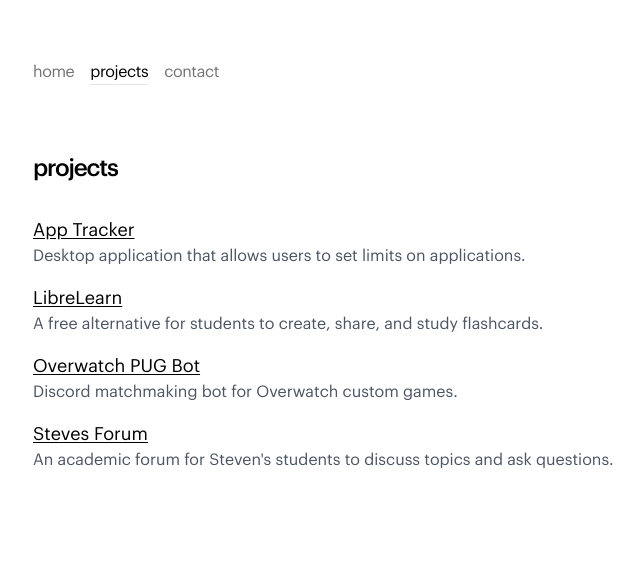
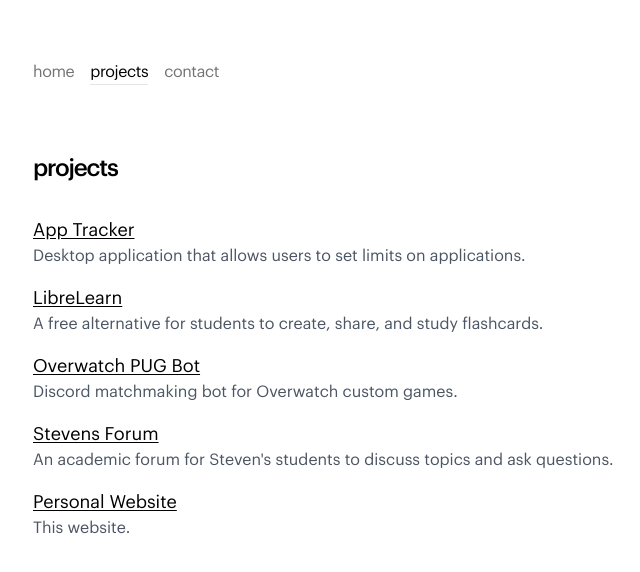
Before and after one commit to albionkaferi/personal-website, a Next.js app: page /projects in a window 1280 px wide. Shown: the top 572 px of the page, without its empty margins (271-911 px from the left). Built offline with nearby package versions, Linux system fonts and the light colour scheme.

Commit message:
added project content

```diff
--- a/app/projects/page.tsx
+++ b/app/projects/page.tsx
@@ -22,9 +22,14 @@ const projects = [
     href: 'https://github.com/albionkaferi/pug-bot'
   },
   {
-    title: 'Steves Forum',
+    title: 'Stevens Forum',
     description: 'An academic forum for Steven\'s students to discuss topics and ask questions.',
-    href: 'https://github.com/cloh54/StevesForum'
+    href: 'https://github.com/cloh54/StevensForum'
+  },
+  {
+    title: 'Personal Website',
+    description: 'This website.',
+    href: 'https://github.com/albionkaferi/personal-website'
   }
 ]
 
```
